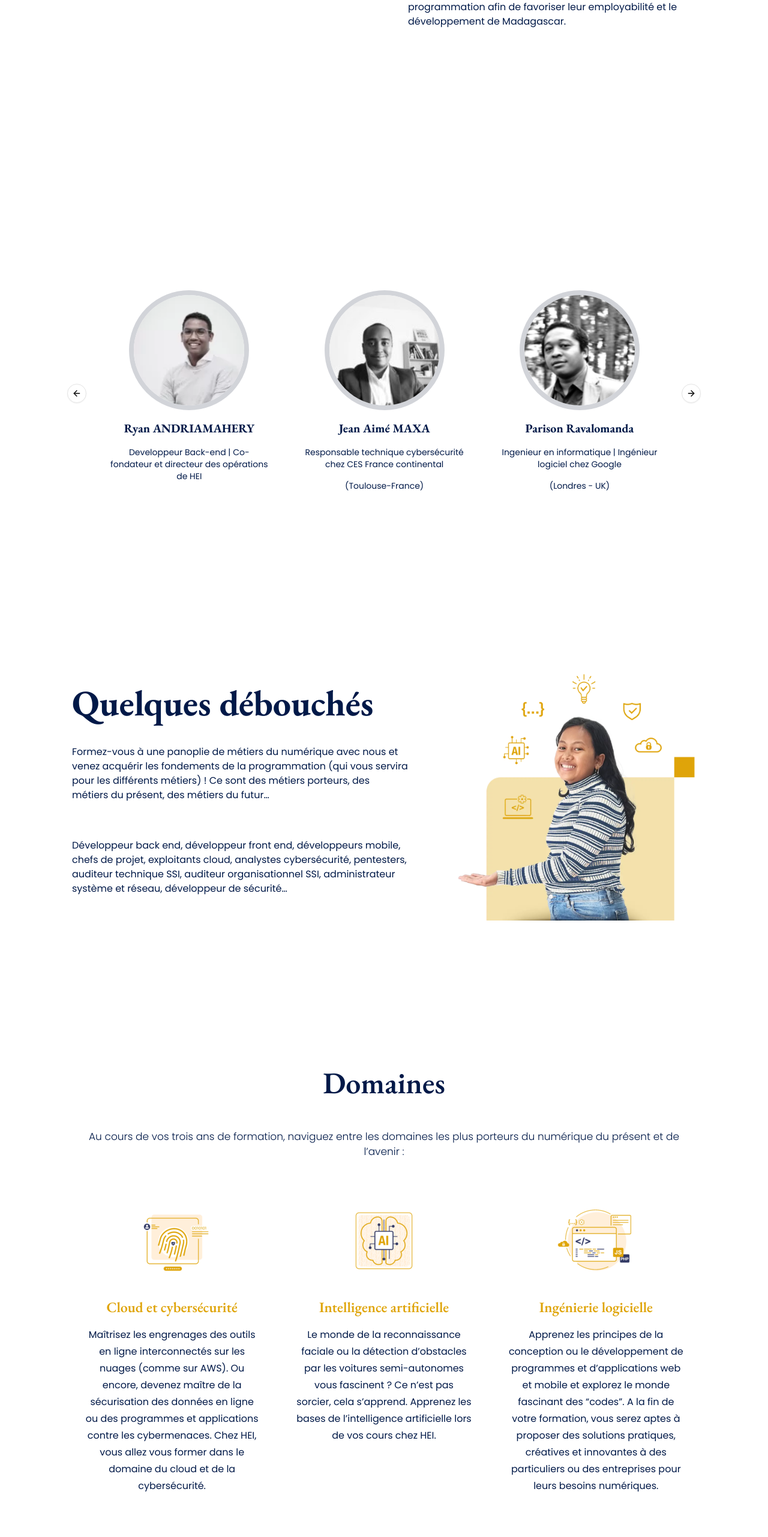
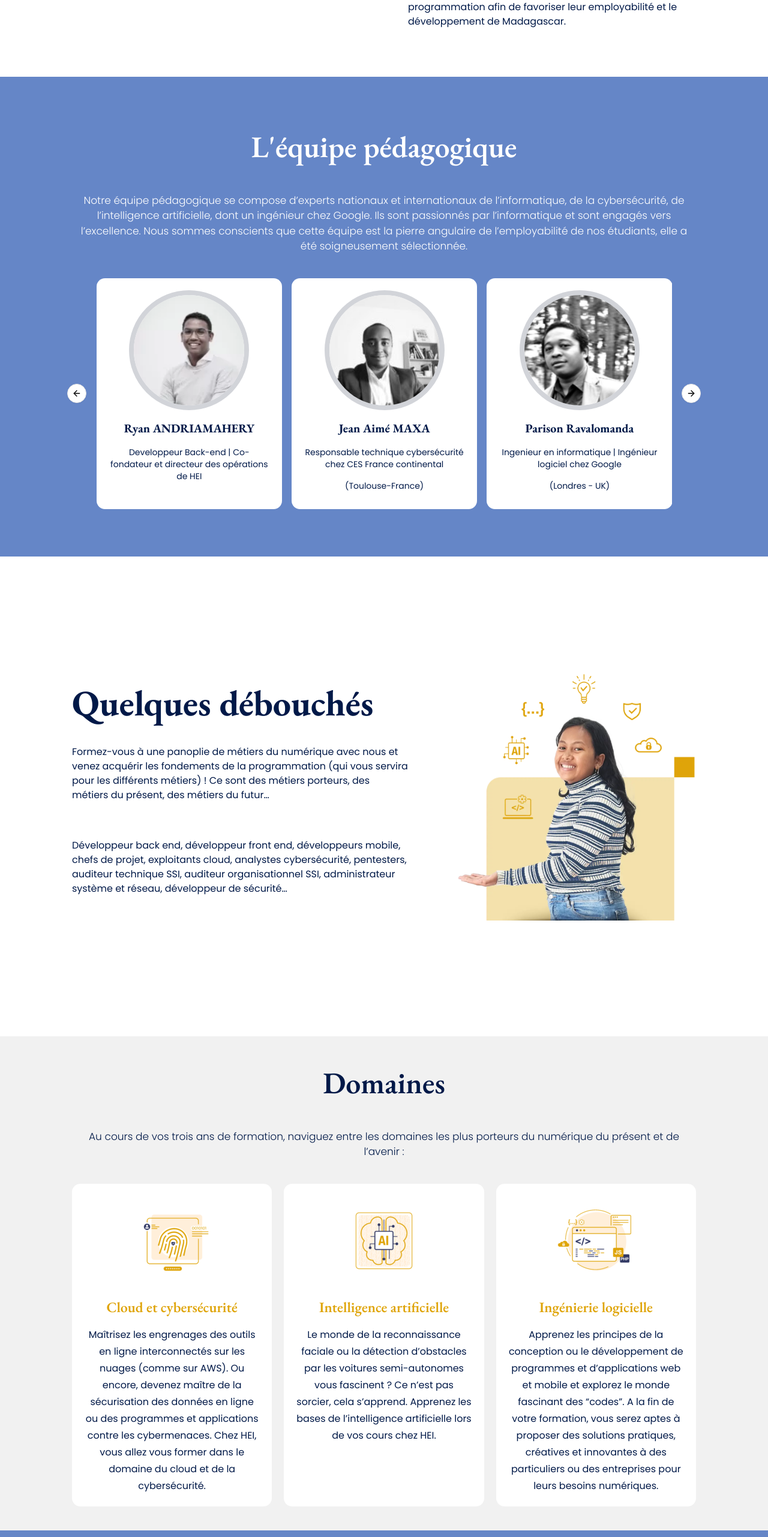
Before and after one commit to TsioryJonathan/hei.school---CLONE, a React (Vite) app: page / in a window 1280 px wide. Shown: the part 1583-4146 px from the top of the page at 60% size. Built offline with nearby package versions, Linux system fonts and the light colour scheme.

Commit message:
fix: remove bgColor props and directly add it to the className

```diff
--- a/src/components/Admission.tsx
+++ b/src/components/Admission.tsx
@@ -9,8 +9,8 @@ export default function Admission() {
       description="Ouverte aux bacheliers de toutes les séries, l’admission chez HEI se
           fait par test de niveau : une épreuve de français niveau B2 et d’une
           épreuve de mathématiques niveau Terminale D."
-      bgColor="#6586c7"
-      className="text-white py-15"
+      bgColor=""
+      className="text-white py-15 bg-[#6586c7]"
     >
       <StepGraph />
 
--- a/src/components/CTAButton.tsx
+++ b/src/components/CTAButton.tsx
@@ -20,6 +20,7 @@ export default function CTAButton() {
     <div className="flex flex-col md:flex-row justify-between md:w-full mt-10 gap-4">
       {buttonContent.map(({ label, href }, id) => (
         <CustomButton
+          key={id}
           className={`
             md:py-7 py-6 font-semibold px-2 text-md rounded-[4px] md:text-[20px]! md:px-5 md:min-w-[230px]
             ${
--- a/src/components/Domains.tsx
+++ b/src/components/Domains.tsx
@@ -7,8 +7,7 @@ export default function Domains() {
     <Section
       title="Domaines"
       description="Au cours de vos trois ans de formation, naviguez entre les domaines les plus porteurs du numérique du présent et de l’avenir :"
-      bgColor="#f1f1f1"
-      className="text-primary py-10"
+      className="text-primary py-10 bg-[#f1f1f1]"
     >
       <div className="grid grid-cols-1 md:grid-cols-2 lg:grid-cols-3 gap-5">
         {domains.map((domain) => (
--- a/src/components/Footer.tsx
+++ b/src/components/Footer.tsx
@@ -39,7 +39,7 @@ export default function Footer() {
 
           <ul className="flex flex-col gap-4">
             {navLinks.map((link) => (
-              <li>
+              <li key={link.label}>
                 <a
                   href={link.href}
                   className={`hover:text-secondary transition-colors duration-100 ease-in-out ${
@@ -59,8 +59,8 @@ export default function Footer() {
           <h2 className="text-xl font-bold text-white">Réseaux Sociaux</h2>
 
           <div className="flex gap-4">
-            {socialMedia.map(({ icon, href }) => (
-              <a href={href} className="rounded-full bg-secondary p-3">
+            {socialMedia.map(({ icon, href }, i) => (
+              <a href={href} className="rounded-full bg-secondary p-3" key={i}>
                 {icon}
               </a>
             ))}
--- a/src/components/Partner.tsx
+++ b/src/components/Partner.tsx
@@ -4,12 +4,11 @@ import Section from "./Section";
 export default function Partner() {
   return (
     <Section
-      bgColor="#fff"
       title="Nos partenaires"
       description="L’employabilité de nos étudiants se base sur la pertinence de notre
           programme pédagogique et de la composition de notre corps enseignant
           mais aussi du soutien et la collaboration des entreprises partenaires"
-      className="text-primary"
+      className="text-primary bg-white"
     >
       <div className="grid grid-cols-2 gap-5 md:grid-cols-5 w-full ">
         {partners.map(({ name, logo, href }) => (
--- a/src/components/Section.tsx
+++ b/src/components/Section.tsx
@@ -1,5 +1,3 @@
-import { cn } from "@/lib/utils";
-
 export default function Section({
   bgColor,
   title,
@@ -8,18 +6,15 @@ export default function Section({
   children,
 }: {
   bgColor?: string;
-  title?: string;
-  description?: string;
+  title: string;
+  description: string;
   className?: string;
   children: React.ReactNode;
 }) {
+  console.log(bgColor);
   return (
     <section
-      className={cn(
-        className,
-        bgColor && `bg-[${bgColor}]`,
-        "w-screen min-h-screen justify-center items-center px-10 md:px-30 flex flex-col gap-10 "
-      )}
+      className={`w-screen min-h-screen justify-center items-center px-10 md:px-30 flex flex-col gap-10 bg-[${bgColor}] ${className}`}
     >
       <div className="flex flex-col gap-10 items-center justify-center">
         <h2 className="heading text-[35px] md:text-[50px] font-semibold text-center">
--- a/src/components/Team.tsx
+++ b/src/components/Team.tsx
@@ -17,7 +17,6 @@ export default function Team() {
   );
   return (
     <Section
-      bgColor="#6586c7"
       title="L'équipe pédagogique"
       description="Notre équipe pédagogique se compose d’experts nationaux et
           internationaux de l’informatique, de la cybersécurité, de
@@ -26,7 +25,7 @@ export default function Team() {
           sommes conscients que cette équipe est la pierre angulaire de
           l’employabilité de nos étudiants, elle a été soigneusement
           sélectionnée."
-      className="text-white md:px-30! py-15"
+      className="text-white md:px-30! py-15 bg-[#6586c7]"
     >
       <div className="w-full px-10">
         <Carousel
--- a/src/components/TeamCard.tsx
+++ b/src/components/TeamCard.tsx
@@ -7,7 +7,7 @@ export default function TeamCard({
   location,
 }: teamType) {
   return (
-    <div className="flex flex-col items-center justify-start w-[333px] h-[385px] gap-5 p-5 rounded-xl bg-white">
+    <div className="flex flex-col items-center justify-start w-[333px] h-[385px] gap-5 p-5 rounded-xl bg-white pointer-events-none">
       <div className="flex flex-col gap-4 items-center text-primary">
         <img
           src={imageUrl}
--- a/src/components/Technologies.tsx
+++ b/src/components/Technologies.tsx
@@ -4,14 +4,13 @@ import Section from "./Section";
 export default function Technologies() {
   return (
     <Section
-      bgColor="#f1f1f1"
       title="Les technos et langages utilisées"
       description="Nos étudiants sont formés à l’utilisation et à la maîtrise des
           langages de programmation Java et JavaScript. Ces deux langages
           occupent une place de choix dans le domaine du développement logiciel
           et du web, offrant une polyvalence et une robustesse appréciées par
           les développeurs à travers le monde."
-      className="text-primary py-15"
+      className="text-primary py-15 bg-[#f1f1f1]"
     >
       <div className="grid grid-cols-3 md:grid-cols-5 items-center gap-5 w-full">
         {[
```
